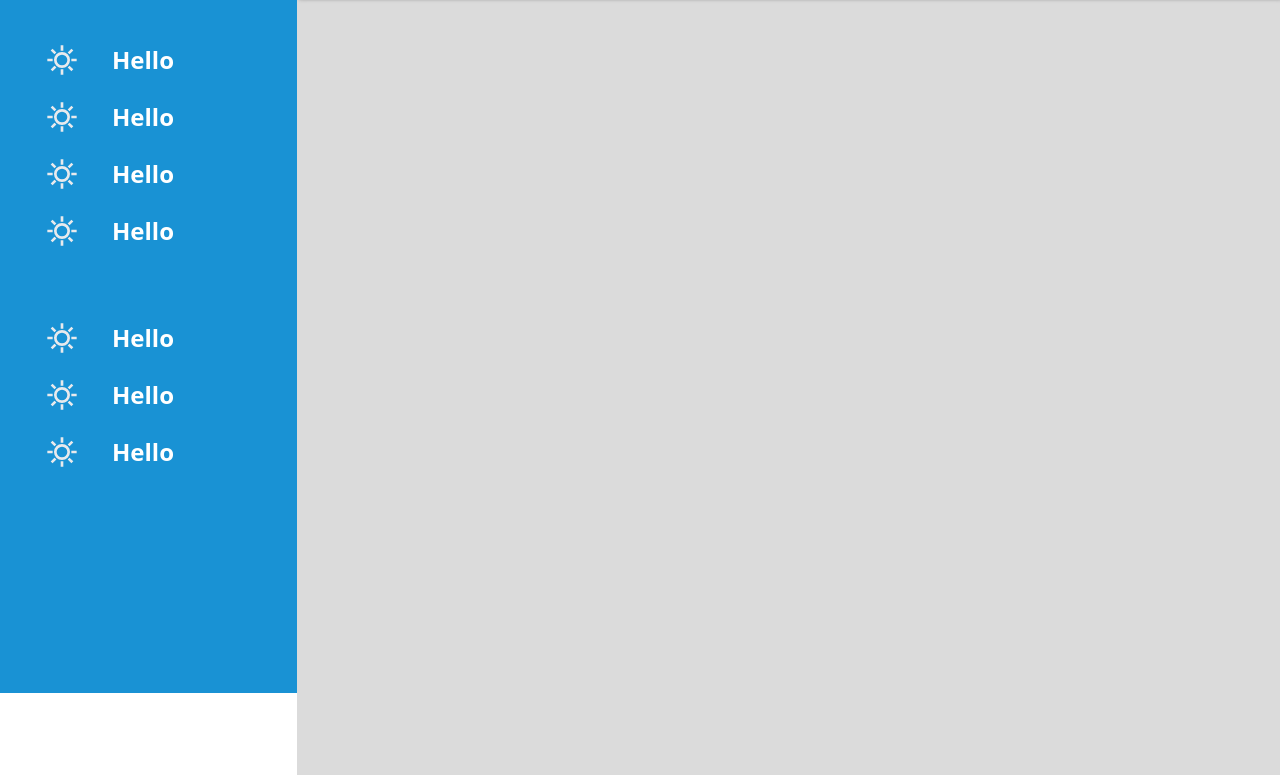
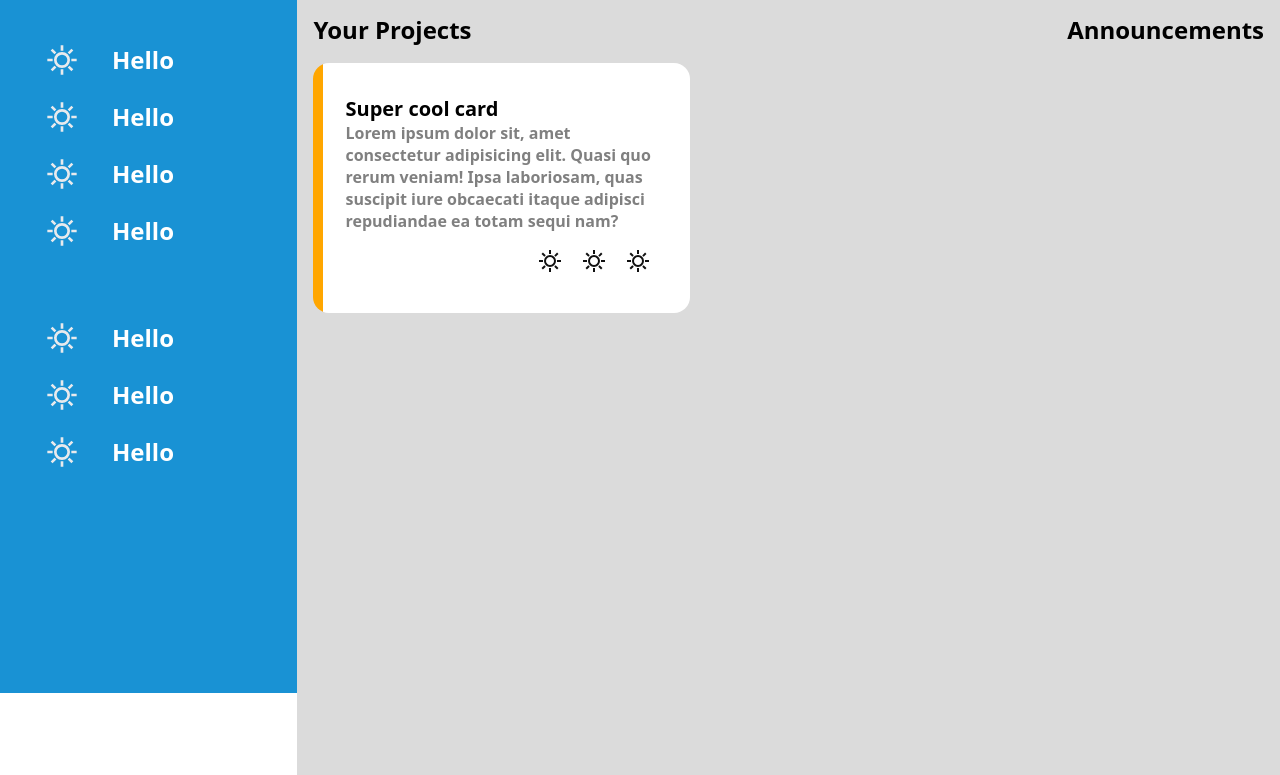
Before and after one commit to Juusoma/odin-admin-dashboard, a plain HTML site: page index.html in a window 1280 px wide. Shown: the part 107-882 px from the top of the page. Drawn offline with Linux system fonts and the light colour scheme.

Commit message:
Create main content grid with one card

```diff
--- a/index.html
+++ b/index.html
@@ -84,7 +84,33 @@
             <div class="header-actions"></div>
         </div>
         <div class="main-content">
-
+            <h2>Your Projects</h2>
+            <div class="content-projects-container">
+                <div class="content-card">
+                    <button class="content-card-link">
+                        <p class="content-card-title">
+                            Super cool card
+                        </p>
+                        <p class="content-card-summary">
+                            Lorem ipsum dolor sit, amet consectetur adipisicing elit. Quasi quo rerum veniam! Ipsa laboriosam, quas suscipit iure obcaecati itaque adipisci repudiandae ea totam sequi nam?
+                        </p>
+                    </button>
+                    <div class="content-card-buttons-container">
+                        <button class="icon-button">
+                            <img src="./img/dummy-icon-black.svg" alt="dummy">
+                        </button>
+                        <button class="icon-button">
+                            <img src="./img/dummy-icon-black.svg" alt="dummy">
+                        </button>
+                        <button class="icon-button">
+                            <img src="./img/dummy-icon-black.svg" alt="dummy">
+                        </button>
+                    </div>
+                </div>
+            </div>
+            <h2>Announcements</h2>
+            <div class="content-relevant-container">
+            </div>
         </div>
     </div>
 </body>
--- a/style.css
+++ b/style.css
@@ -7,6 +7,7 @@ html, body{
     --color-main-content: rgb(219, 219, 219);
 
     --color-sidebar-button-hover: #1aa5f0;
+    --color-generic-button-hover: rgb(230,230,230);
 }
 
 *, *::before, *::after{
@@ -46,7 +47,7 @@ input[type="text"]{
 }
 
 .sidebar{
-    z-index: 1;
+    z-index: 2;
 
     background-color: var(--color-sidebar);
     grid-area: 1 / 1 / -1 / 2;
@@ -133,12 +134,13 @@ input[type="text"]{
 }
 
 .icon-button{
-    width: 32px;
-    height: 32px;
+    width: 40px;
+    height: 40px;
+    padding: 8px;
 }
 
 .icon-button:hover{
-    background-color: rgb(215, 215, 215);
+    background-color: var(--color-generic-button-hover);
     border-radius: 50%;
 }
 
@@ -185,7 +187,59 @@ input[type="text"]{
 }
 
 .main-content{
-    z-index: -1;
+    z-index: 1;
+
+    display: grid;
+    grid-template-columns: 5fr 1fr;
+    grid-template-rows: 50px 1fr;
+    padding: 16px;
 
     background-color: var(--color-main-content);
 }
+
+.content-projects-container{
+    grid-column: 1;
+    grid-row: 2;
+
+    display: grid;
+    grid-template-columns: repeat(auto-fill, minmax(125px, 1fr));
+    grid-auto-rows: 125px;
+}
+
+.content-relevant-container{
+    grid-column: 2;
+    grid-row: 2;
+}
+
+.content-card{
+    background-color: white;
+    border-radius: 16px;
+    grid-area: span 2 / span 3;
+
+    display: flex;
+    flex-direction: column;
+    padding: 32px;
+
+    background: linear-gradient(90deg, rgb(255, 166, 0) 10px, white 10px)
+}
+
+.content-card-link{
+    text-align: start;
+}
+
+.content-card-link:hover{
+    background-color: var(--color-generic-button-hover);
+}
+
+.content-card-title{
+    font-size: 20px;
+    font-weight: bold;
+}
+.content-card-summary{
+    color: grey;
+}
+
+.content-card-buttons-container{
+    margin-top: auto;
+    align-self: end;
+}
```
